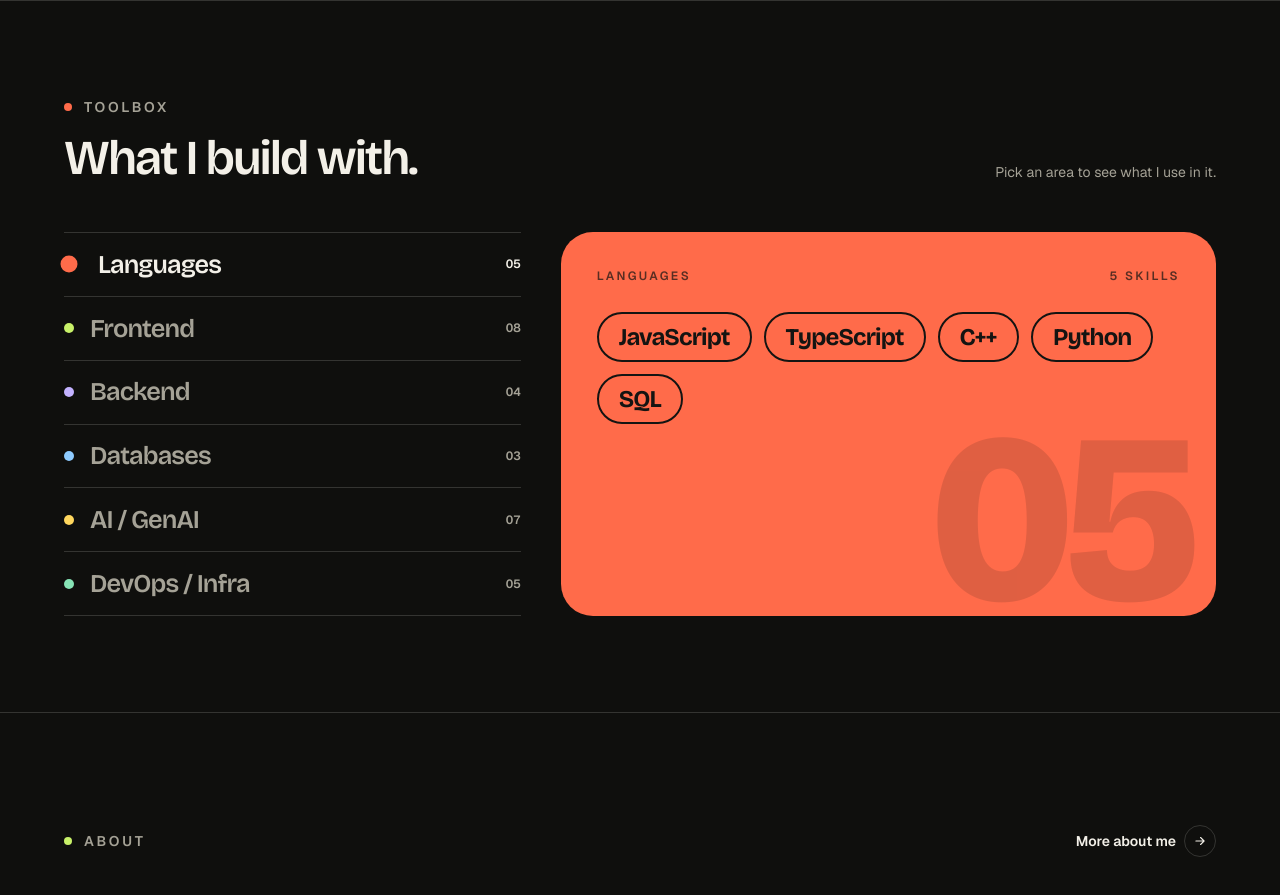
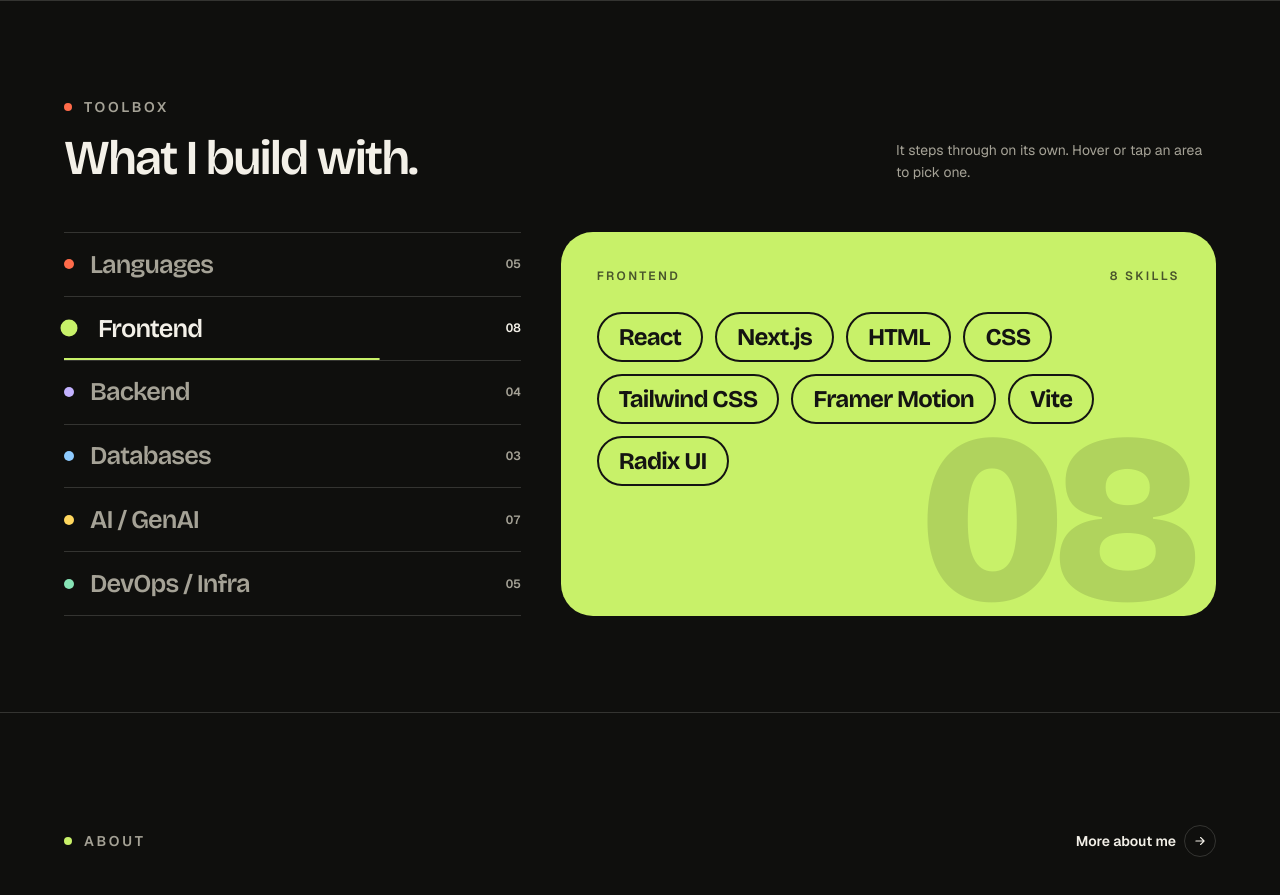
Before and after one commit to Akshit171203/Portfolio_Akshit, a Next.js app: page / in a window 1280 px wide. Shown: the part 800-1695 px from the top of the page. Built offline with nearby package versions, Linux system fonts and the light colour scheme; no server answers.

Commit message:
Toolbox: step through the areas automatically, pausing on hover and keyboard use, with a progress line

```diff
--- a/components/sections/Toolbox.tsx
+++ b/components/sections/Toolbox.tsx
@@ -1,20 +1,43 @@
 "use client";
 
-import { AnimatePresence, motion } from "framer-motion";
-import { useState, type CSSProperties } from "react";
+import { AnimatePresence, motion, useInView, useReducedMotion } from "framer-motion";
+import { useEffect, useRef, useState, type CSSProperties } from "react";
 import { skillGroups } from "@/data/skills";
 
 const EASE = [0.22, 1, 0.36, 1] as const;
 const COLORS = ["coral", "lime", "lilac", "sky", "butter", "mint"] as const;
+/** How long each area stays up before the next one takes over. */
+const INTERVAL = 3800;
 
-/** Home: an index of the areas I work in, and one colour card that shows the skills of whichever is selected. */
+/**
+ * Home: an index of the areas I work in, and one colour card that shows the skills of whichever is selected.
+ * It steps through the areas on its own while it is on screen, and holds still while someone is hovering or using the keyboard on it.
+ */
 export function Toolbox() {
   const [active, setActive] = useState(0);
+  const [paused, setPaused] = useState(false);
+  const reduced = useReducedMotion();
+  const ref = useRef<HTMLElement>(null);
+  const inView = useInView(ref, { amount: 0.35 });
+  const playing = inView && !paused && !reduced;
+
+  useEffect(() => {
+    if (!playing) return;
+    const t = setTimeout(() => setActive((a) => (a + 1) % skillGroups.length), INTERVAL);
+    return () => clearTimeout(t);
+  }, [playing, active]);
+
   const group = skillGroups[active];
   const color = COLORS[active % COLORS.length];
 
   return (
-    <section aria-labelledby="toolbox" className="border-y border-line py-16 sm:py-24">
+    <section
+      ref={ref}
+      aria-labelledby="toolbox"
+      onPointerEnter={(e) => e.pointerType === "mouse" && setPaused(true)}
+      onPointerLeave={() => setPaused(false)}
+      className="border-y border-line py-16 sm:py-24"
+    >
       <div className="container-page">
         <div className="mb-8 flex flex-wrap items-end justify-between gap-x-10 gap-y-3 sm:mb-12">
           <div>
@@ -24,7 +47,7 @@
             </h2>
             <p className="font-display text-[clamp(1.9rem,3.8vw,3.1rem)] font-semibold leading-[1.05] tracking-tight">What I build with.</p>
           </div>
-          <p className="max-w-xs text-sm leading-relaxed text-muted">Pick an area to see what I use in it.</p>
+          <p className="max-w-xs text-sm leading-relaxed text-muted">It steps through on its own. Hover or tap an area to pick one.</p>
         </div>
 
         <div className="grid grid-cols-1 gap-5 lg:grid-cols-12 lg:gap-10">
@@ -43,8 +66,9 @@
                   aria-controls="toolbox-panel"
                   onClick={() => setActive(i)}
                   onMouseEnter={() => setActive(i)}
-                  onFocus={() => setActive(i)}
-                  className={`group flex items-center justify-between gap-4 rounded-2xl border px-4 py-3 text-left transition-colors duration-300 lg:rounded-none lg:border-0 lg:border-b lg:border-line lg:px-0 lg:py-[0.95rem] ${
+                  onFocus={(e) => { setActive(i); if (e.currentTarget.matches(":focus-visible")) setPaused(true); }}
+                  onBlur={() => setPaused(false)}
+                  className={`group relative flex items-center justify-between gap-4 overflow-hidden rounded-2xl border lg:overflow-visible px-4 py-3 text-left transition-colors duration-300 lg:rounded-none lg:border-0 lg:border-b lg:border-line lg:px-0 lg:py-[0.95rem] ${
                     on ? "border-fg/40" : "border-line"
                   }`}
                 >
@@ -65,6 +89,17 @@
                   <span className={`shrink-0 text-xs font-semibold tabular-nums transition-colors ${on ? "text-fg" : "text-muted"}`}>
                     {String(g.skills.length).padStart(2, "0")}
                   </span>
+                  {on && playing && (
+                    <motion.span
+                      key={`bar-${active}`}
+                      aria-hidden
+                      initial={{ scaleX: 0 }}
+                      animate={{ scaleX: 1 }}
+                      transition={{ duration: INTERVAL / 1000, ease: "linear" }}
+                      className="absolute inset-x-0 bottom-0 h-0.5 origin-left"
+                      style={{ background: `var(--${c})` }}
+                    />
+                  )}
                 </button>
               );
             })}
```
